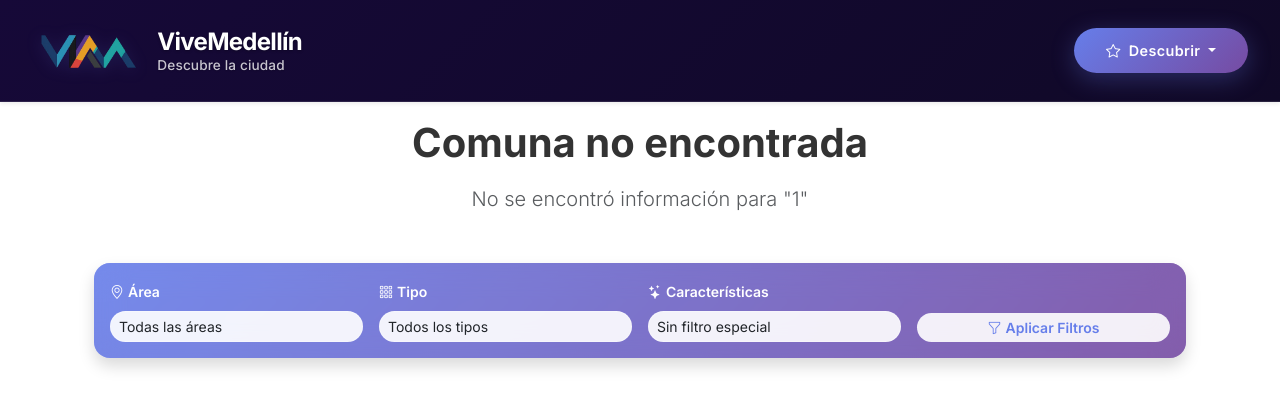
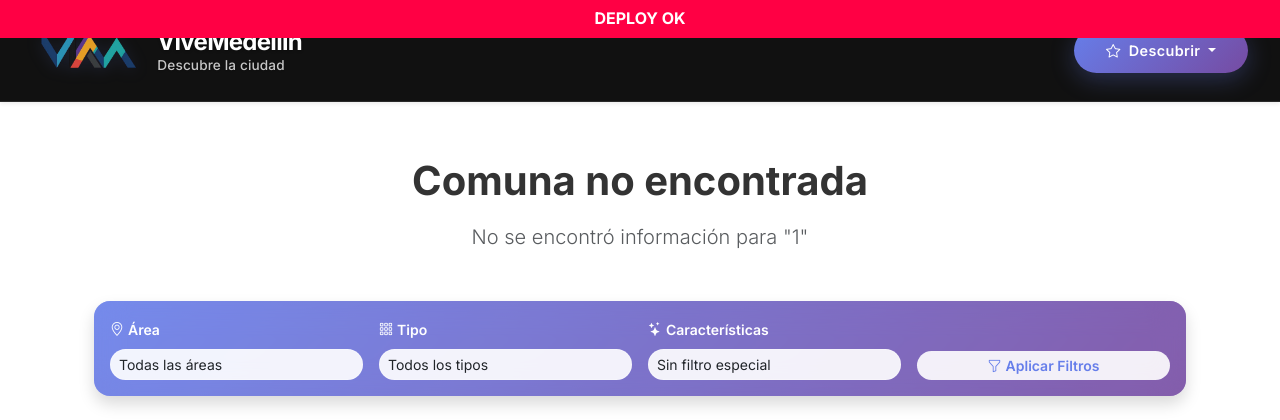
Before and after one commit to Alheecordero/medellin-project, a Django app: page /lugares/1/ in a window 1280 px wide. Shown: the top 420 px of the page. Run offline with Django 4.2, Linux system fonts and the light colour scheme; data that the repository does not hold is empty; parts of the project's set-up code (start-up, migrations or seed data) failed here and were passed over.

Commit message:
test: banner DEPLOY OK y navbar oscura para verificación visual

```diff
--- a/explorer/templates/base.html
+++ b/explorer/templates/base.html
@@ -44,6 +44,11 @@
         }
     </style>
 
+    <!-- Banner y estilos temporales de verificación de deploy -->
+    <style>
+      .navbar { background: #111 !important; }
+    </style>
+
     <!-- Google Analytics -->
     {% if settings.GOOGLE_ANALYTICS_ID %}
     <!-- Google tag (gtag.js) -->
@@ -67,6 +72,7 @@
     {% block extra_css %}{% endblock %}
 </head>
 <body>
+    <div style="position:sticky;top:0;z-index:2000;background:#ff0044;color:#fff;text-align:center;padding:6px 10px;font-weight:700">DEPLOY OK</div>
     <!-- Navbar -->
     {% include 'navbar.html' %}
 
```
